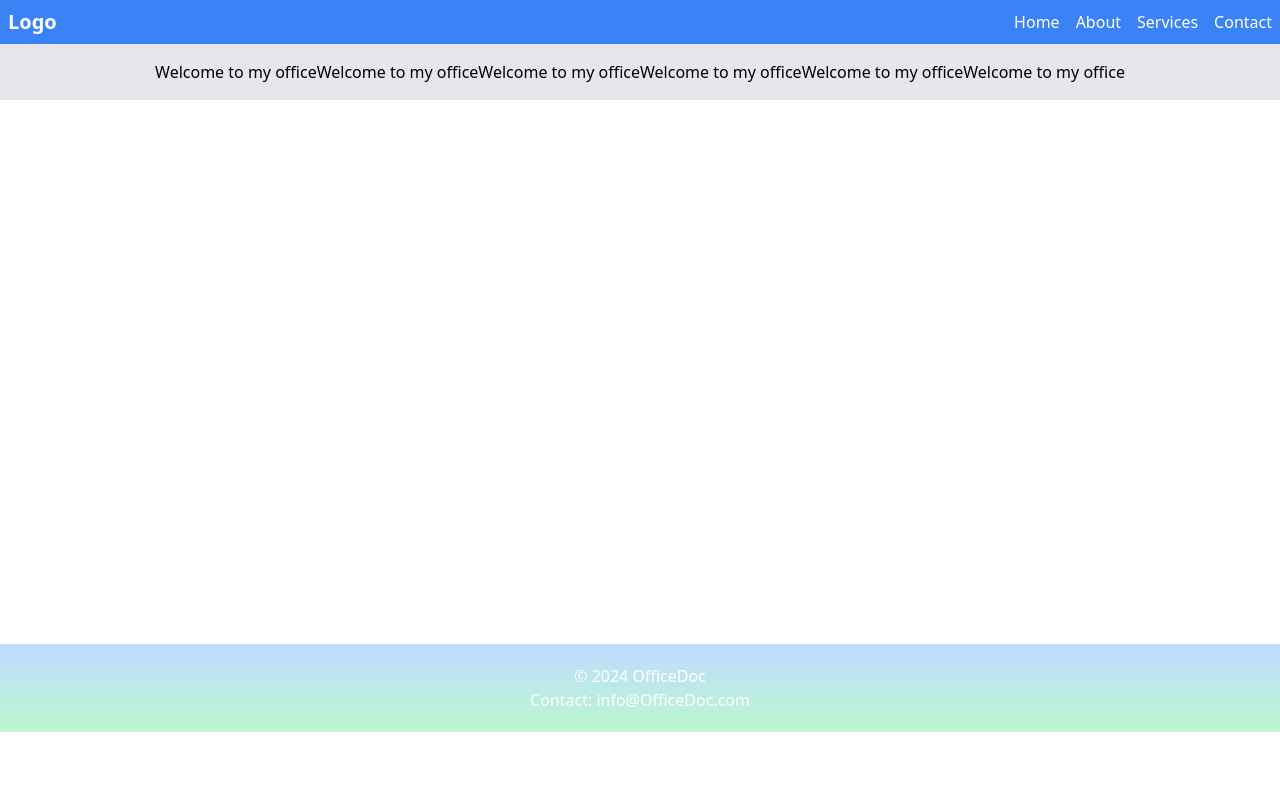
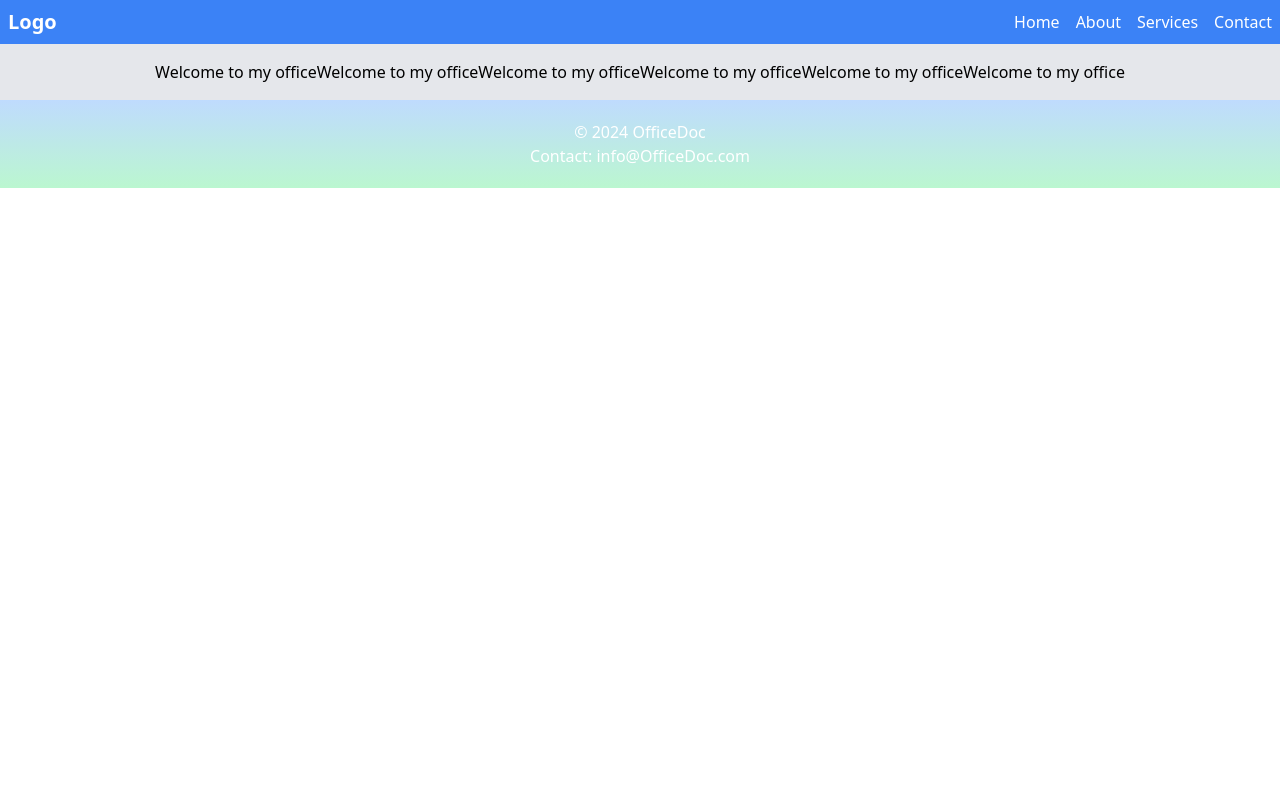
Before and after one commit to MateenSeddiqi/office_docs_tracker, a Django app: page / in a window 1280 px wide. Run offline with Django 4.2, Linux system fonts and the light colour scheme; style sheets or scripts are compiled from the project's sources.

Commit message:
height removed

```diff
--- a/main/templates/base.html
+++ b/main/templates/base.html
@@ -8,12 +8,12 @@
     <title>Document</title>
     <link rel="stylesheet" href="{% static 'css_out/out.css' %}">
 </head>
-<body class="h-screen">
+<body>
     <div >
         {% include 'include/navbar.html' %}
     </div>
 
-    <main class="h-3/4" >
+    <main >
         {% block content %}
 
         {% endblock %}
```
